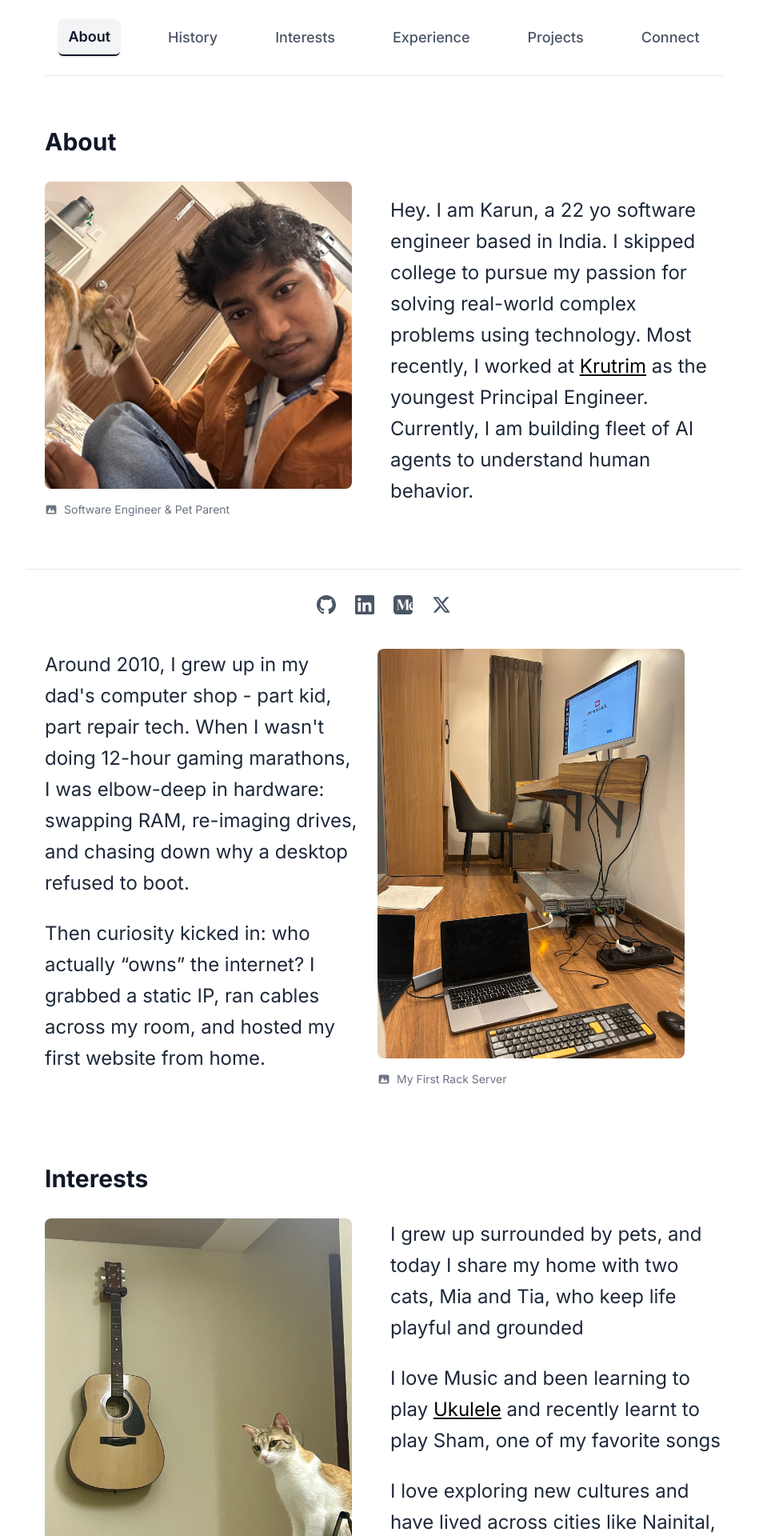
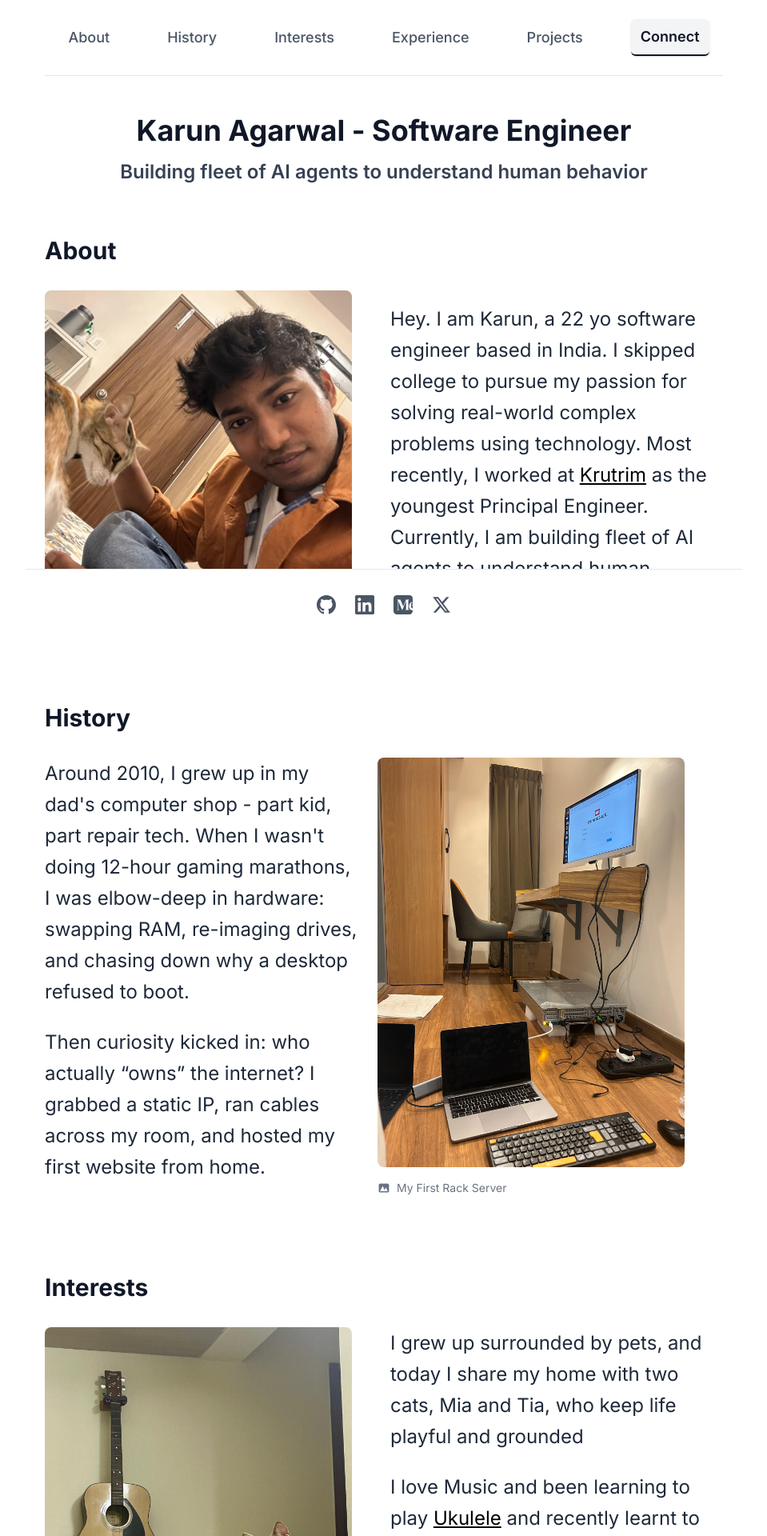
Before and after one commit to singhalkarun/singhalkarun.com, a Next.js app: page / in a window 1280 px wide. Shown: the top 1920 px of the page at 80% size, without its empty margins (160-1119 px from the left). Built offline with nearby package versions, Linux system fonts and the light colour scheme.

Commit message:
update layout and content for SEO; change title to include profession, add main header and tagline, adjust section headings to h3, and update sitemap last modified date and change frequency

```diff
--- a/app/components/Connect.tsx
+++ b/app/components/Connect.tsx
@@ -28,9 +28,9 @@ export default function Connect() {
 
   return (
     <section id="connect" className="mt-24">
-      <h2 className="text-3xl font-bold text-gray-900 mb-8 text-center md:text-left">
+      <h3 className="text-3xl font-bold text-gray-900 mb-8 text-center md:text-left">
         Connect With Me
-      </h2>
+      </h3>
 
       <div>
         <p className="text-xl lg:text-2xl leading-relaxed text-gray-800 mb-12">
--- a/app/components/History.tsx
+++ b/app/components/History.tsx
@@ -4,7 +4,7 @@ import ImageCaption from "./ImageCaption";
 export default function History() {
   return (
     <section id="history" className="mt-24">
-      <h2 className="text-3xl font-bold text-gray-900 mb-8 text-center md:text-left">History</h2>
+      <h3 className="text-3xl font-bold text-gray-900 mb-8 text-center md:text-left">History</h3>
       <div className="flex flex-col lg:flex-row lg:items-start lg:space-x-12 space-y-8 lg:space-y-0">
         {/* Image section */}
         <div className="w-full lg:w-auto lg:flex-shrink-0 order-1 lg:order-2">
--- a/app/components/Interests.tsx
+++ b/app/components/Interests.tsx
@@ -4,7 +4,7 @@ import ImageCaption from "./ImageCaption";
 export default function Interests() {
   return (
     <section id="interests" className="mt-24">
-      <h2 className="text-3xl font-bold text-gray-900 mb-8 text-center md:text-left">Interests</h2>
+      <h3 className="text-3xl font-bold text-gray-900 mb-8 text-center md:text-left">Interests</h3>
       <div className="flex flex-col lg:flex-row lg:items-start lg:space-x-12 space-y-8 lg:space-y-0">
         {/* Image section */}
         <div className="w-full lg:w-auto lg:flex-shrink-0 order-1 lg:order-1">
--- a/app/layout.tsx
+++ b/app/layout.tsx
@@ -8,7 +8,7 @@ const inter = Inter({
 });
 
 export const metadata: Metadata = {
-  title: "Karun Agarwal",
+  title: "Karun Agarwal - Software Engineer",
   description: "A technology enthusiast who skipped college to pursue his passion for solving real-world complex problems using tech",
   keywords: [
     "Karun Agarwal",
--- a/app/page.tsx
+++ b/app/page.tsx
@@ -157,9 +157,19 @@ export default function Home() {
         <div className="max-w-4xl mx-auto px-6 pb-12 pb-32">
           <Header />
 
+          {/* Main H1 for SEO */}
+          <h1 className="text-3xl md:text-4xl font-bold text-gray-900 text-center mb-4 mt-8">
+            Karun Agarwal - Software Engineer
+          </h1>
+
+          {/* Tagline */}
+          <h2 className="text-xl md:text-2xl font-semibold text-gray-700 text-center mb-12">
+            Building fleet of AI agents to understand human behavior
+          </h2>
+
           {/* About Section */}
           <section id="about" className="mt-16">
-            <h2 className="text-3xl font-bold text-gray-900 mb-8 text-center md:text-left">About</h2>
+            <h3 className="text-3xl font-bold text-gray-900 mb-8 text-center md:text-left">About</h3>
             <div className="flex flex-col lg:flex-row lg:items-start lg:space-x-12 space-y-8 lg:space-y-0">
               {/* Photo section */}
               <div className="w-full lg:w-auto lg:flex-shrink-0">
@@ -167,7 +177,7 @@ export default function Home() {
                   <div className="relative">
                     <Image
                       src="/profile-photo.jpg"
-                      alt="Karun Agarwal"
+                      alt="Karun Agarwal with his cat, software engineer based in India"
                       width={400}
                       height={300}
                       className="w-full h-auto rounded-lg"
@@ -209,7 +219,7 @@ export default function Home() {
 
           {/* Experience Section */}
           <section id="experience" className="mt-24">
-            <h2 className="text-3xl font-bold text-gray-900 mb-8 text-center md:text-left">Experience</h2>
+            <h3 className="text-3xl font-bold text-gray-900 mb-8 text-center md:text-left">Experience</h3>
             <div className="space-y-12">
               {experiences.map((exp, index) => (
                 <Experience
@@ -226,7 +236,7 @@ export default function Home() {
 
           {/* Projects Section */}
           <section id="projects" className="mt-24">
-            <h2 className="text-3xl font-bold text-gray-900 mb-8 text-center md:text-left">Projects</h2>
+            <h3 className="text-3xl font-bold text-gray-900 mb-8 text-center md:text-left">Projects</h3>
             <div className="space-y-12">
               {projects.map((project, index) => (
                 <div key={index} className="pb-12 border-b border-gray-200 last:border-b-0">
```
Also changed, not shown: 1 other file (tests, documents, lock files or other folders).
